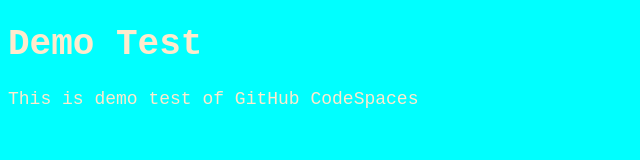
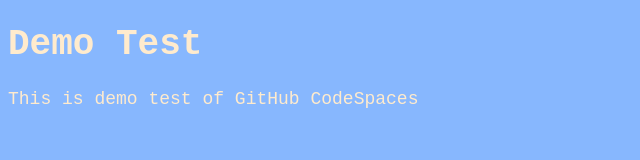
Before and after one commit to GithubCodeSpace/demo, a website: page index.html in a window 1280 px wide. Shown: the whole page, without its empty margins (0-640 px from the left). Drawn offline with Linux system fonts and the light colour scheme.

Commit message:
commit 2

```diff
--- /dev/null
+++ b/app.js
@@ -0,0 +1,2 @@
+let a = 'hello';
+console.log(a);
--- a/style.css
+++ b/style.css
@@ -1,6 +1,6 @@
 body {
     color: blanchedalmond;
-    background-color: cyan;
+    background-color: rgb(135, 183, 254);
     font-family: 'Courier New', Courier, monospace;
     font-size: 18px;
 }
```
Also changed, not shown: package.json (added, +19 -0 lines), 1 other file.
